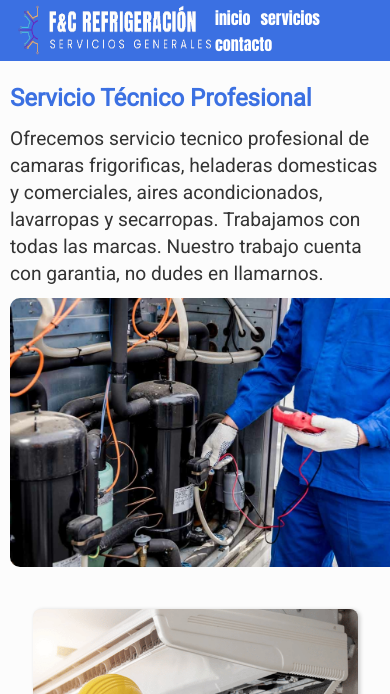
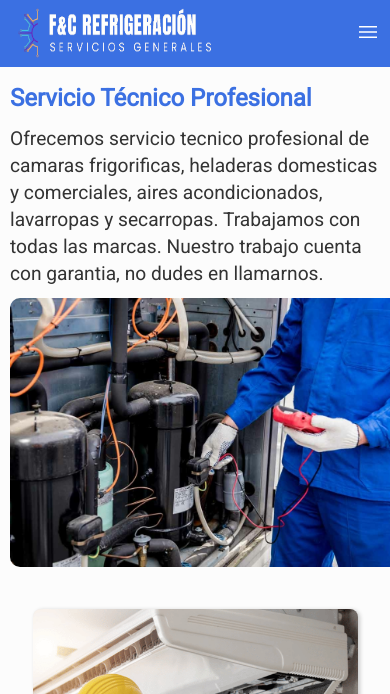
Before and after one commit to Ricardoc2903/primerRepositorioFc, a plain HTML site: page index.html in a window 390 px wide. Shown: the top 694 px of the page. Drawn offline with nearby package versions, Linux system fonts and the light colour scheme.

Commit message:
Agregando barra responsiva para dispositivos mobiles

```diff
--- a/index.html
+++ b/index.html
@@ -9,10 +9,12 @@
   <link rel="stylesheet" href="style.css">
   <link rel="stylesheet" href="reset.css">
 
+
     <!-- Google Fonts -->
-    <link rel="preconnect" href="https://fonts.googleapis.com">
-    <link rel="preconnect" href="https://fonts.gstatic.com" crossorigin>
-    <link href="https://fonts.googleapis.com/css2?family=Anton&family=Poppins&family=Roboto:ital,wght@0,400;1,300&display=swap" rel="stylesheet">
+  <link rel="preconnect" href="https://fonts.googleapis.com">
+  <link rel="preconnect" href="https://fonts.gstatic.com" crossorigin>
+  <link href="https://fonts.googleapis.com/css2?family=Anton&family=Poppins&family=Roboto:ital,wght@0,400;1,300&display=swap" rel="stylesheet">
+  <link rel="stylesheet" href="https://fonts.googleapis.com/css2?family=Material+Symbols+Outlined:opsz,wght,FILL,GRAD@20..48,100..700,0..1,-50..200" />
 </head>
 
   <title>Servicios de Mantenimiento</title>
@@ -24,16 +26,29 @@
 
 
     <!------------------- Header/Navbar ----------------------------------->
+      <div class="item1 mobile">
+        <div class="header">
+          <div class="logo"><img src="images/logo_.png" alt=""></div>
+          <div class="more"><button id="bMore">
+            <span class="material-symbols-outlined">menu</span></button>
+          </div>
+        </div>
+        <div id="links" class="links collapsed">
+          <a href="/index.html">inicio</a>
+          <a href="#servicios">servicios</a>
+          <a href="/contacto.html">contacto</a>
+        </div>
+      </div>
 
-      <div class="item1">
+      <div class="item1 desktop">
         <div class="logo">
             <img src="images/logo_.png" alt="logo">
         </div>
 
         <div class="links">
-            <a href="index.html">inicio</a>
+            <a href="/index.html">inicio</a>
             <a href="#servicios">servicios</a>
-            <a href="contacto.html">contacto</a>
+            <a href="/contacto.html">contacto</a>
         </div>
       </div>
 
@@ -46,7 +61,7 @@
           <br>
           <p>Ofrecemos servicio tecnico profesional de camaras frigorificas, heladeras domesticas y comerciales, aires acondicionados, lavarropas y secarropas. Trabajamos con todas las marcas. Nuestro trabajo cuenta con garantia, no dudes en llamarnos.</p>
         </div>
-        <div class="item3"><img src="images/mantenimiento1.jpg" alt="imagen"></div>
+        <div class="item3"><img src="/images/mantenimiento1.jpg" alt="imagen"></div>
       </div>
 
 
@@ -54,7 +69,7 @@
 
     <div class="servicios item4" id="servicios">
       <div class="card">
-        <img src="images/0001.png" alt="arreglando aire split">
+        <img src="/images/0001.png" alt="">
         <div class="card-content">
           <h3>Aires Acondicionados</h3>
           <p>Ofrecemos servicios especializados en instalación, reparación y mantenimiento de aires acondicionados. Nuestros técnicos altamente capacitados pueden diagnosticar y solucionar una amplia gama de problemas, desde falta de enfriamiento hasta fugas de refrigerante.</p>
--- a/index.js
+++ b/index.js
@@ -23,3 +23,11 @@ $(document).ready(function () {
   setInterval(function () {
     $('.floating-button').toggleClass('bell-animation');
   }, 5000);
+
+  //menu desplegable navbar
+  const bMore = document.querySelector('#bMore');
+  const links = document.querySelector('#links');
+
+  bMore.addEventListener('click', (e) => {
+    links.classList.toggle('collapsed')
+  })
--- a/style.css
+++ b/style.css
@@ -104,6 +104,57 @@
 .links a:hover{
   color: aqua;
   cursor: pointer;
+}
+
+.material-symbols-outlined {
+  font-variation-settings:
+  'FILL' 0,
+  'wght' 400,
+  'GRAD' 0,
+  'opsz' 48
+}
+
+.collapsed {
+  display: none;
+}
+
+.mobile {
+  display: none;
+}
+
+.mobile .header {
+  display: flex;
+  justify-content: space-between;
+  align-items: center;
+  padding-left: 10px;
+}
+
+.mobile .header button {
+  border: none;
+  background-color: rgb(59, 112, 226);
+  color: white;
+  padding: 15px;
+  cursor: pointer;
+}
+
+.logo {
+  min-width: 250px;
+}
+
+@media screen and (max-width: 500px) {
+
+  .desktop {
+    display: none;
+  }
+
+  .mobile {
+    display: block;
+  }
+
+  .logo img{
+    margin-left: auto;
+  }
+
 }
 
 /*-------------------------MAIN------------------------------------*/
```
Also changed, not shown: contacto.html (+16 -1 lines).
